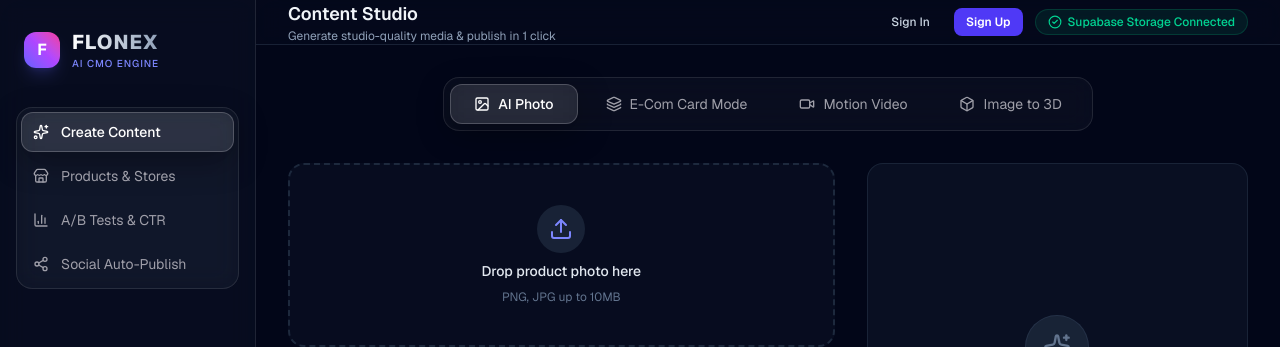
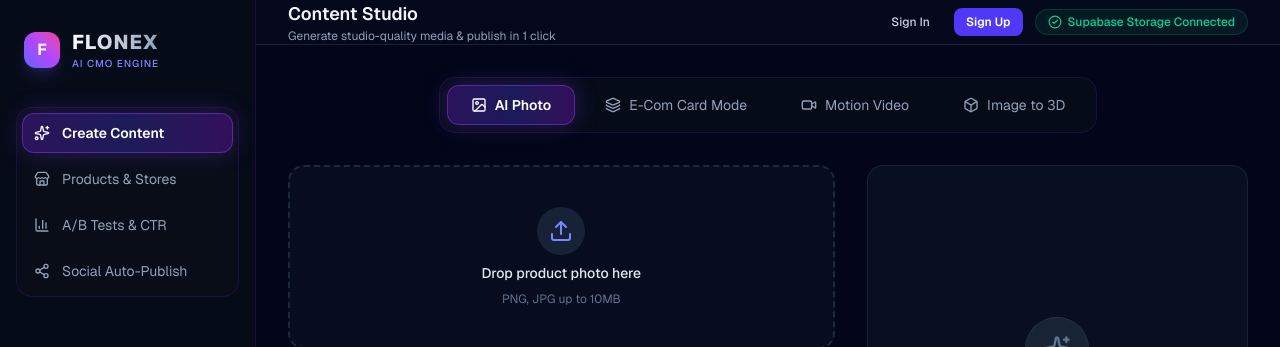
Before and after one commit to onur456/flonex, a Next.js app: page / in a window 1280 px wide. Shown: the top 347 px of the page. Built offline with nearby package versions, Linux system fonts and the light colour scheme; no server answers; the database is empty.

Commit message:
Tint active glass tabs violet and always push finished work
Co-authored-by: Cursor <cursoragent@cursor.com>

```diff
--- a/app/page.tsx
+++ b/app/page.tsx
@@ -601,7 +601,7 @@ const [isUploading, setIsUploading] = useState(false);
   return (
     <div className="flex h-screen bg-slate-950 text-slate-100 font-sans antialiased overflow-hidden">
       {/* SIDEBAR */}
-      <aside className="w-64 border-r border-white/10 bg-slate-900/40 backdrop-blur-md flex flex-col justify-between p-4">
+      <aside className="w-64 border-r border-violet-900/30 bg-[#0b0f19]/60 backdrop-blur-md flex flex-col justify-between p-4">
         <div>
           {/* LOGO */}
           <div className="flex items-center gap-3 px-2 py-3 mb-6">
--- a/components/ui/GlassTabButton.tsx
+++ b/components/ui/GlassTabButton.tsx
@@ -4,10 +4,10 @@ import { motion } from "framer-motion";
 import type { ReactNode } from "react";
 
 export const GLASS_TAB_GROUP =
-  "rounded-2xl border border-white/10 bg-white/[0.03] backdrop-blur-md";
+  "rounded-2xl border border-violet-900/30 bg-[#0b0f19]/60 backdrop-blur-md";
 
 const ACTIVE_PILL =
-  "absolute inset-0 rounded-xl bg-white/10 backdrop-blur-lg border border-white/20 shadow-[0_8px_32px_0_rgba(0,0,0,0.36)]";
+  "absolute inset-0 rounded-xl bg-gradient-to-r from-violet-600/30 via-indigo-600/30 to-purple-600/30 backdrop-blur-xl border border-violet-500/40 shadow-[0_0_25px_rgba(124,58,237,0.3)]";
 
 const TAB_TRANSITION = { type: "spring" as const, stiffness: 400, damping: 30 };
 
@@ -34,13 +34,13 @@ export function GlassTabButton({
       onClick={onClick}
       disabled={disabled}
       aria-current={active ? "page" : undefined}
-      className={`relative isolate z-0 flex items-center rounded-xl text-sm ${
+      className={`relative isolate z-0 flex items-center rounded-xl text-sm border transition-colors ${
         stretch ? "w-full justify-start px-3 py-2.5" : "px-6 py-2.5"
       } ${
         active
-          ? "text-white font-medium"
-          : "text-zinc-400 hover:text-zinc-200 transition-colors"
-      } ${disabled ? "cursor-default hover:text-zinc-400" : ""}`}
+          ? "border-transparent text-white font-semibold"
+          : "border-transparent text-slate-400 hover:border-violet-500/20 hover:bg-white/[0.05] hover:text-slate-200"
+      } ${disabled ? "cursor-default hover:border-transparent hover:bg-transparent hover:text-slate-400" : ""}`}
     >
       {active ? (
         <motion.div
```
Also changed, not shown: 1 other file (tests, documents, lock files or other folders).
